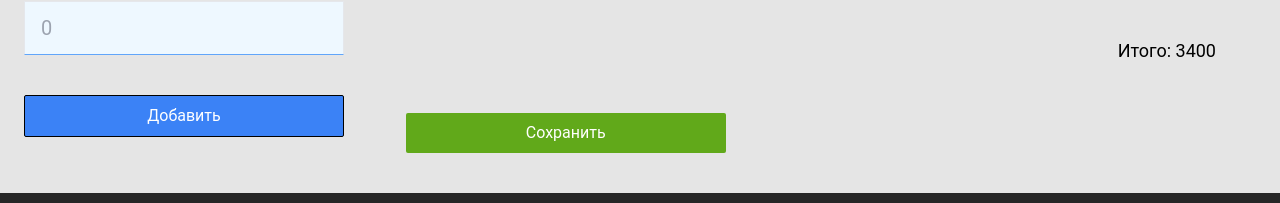
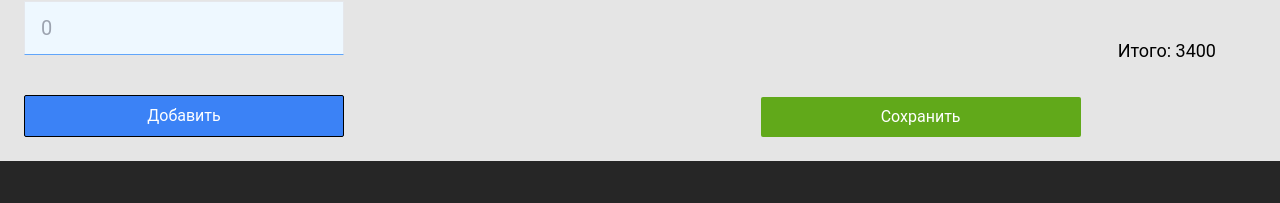
Before and after one commit to GoGagoo/test_work_for_jhm, a Vue app: page / in a window 1280 px wide. Shown: the part 287-490 px from the top of the page. Built offline with nearby package versions, Linux system fonts and the light colour scheme; no server answers; a web font is replaced by a local one.

Commit message:
Change the Location of the Save Button

```diff
--- a/src/components/Header.vue
+++ b/src/components/Header.vue
@@ -1,6 +1,6 @@
 <script setup>
+import Button from './Button.vue'
 import Order from './Order.vue'
-import Button from './Button.vue'
 
 </script>
 
@@ -51,10 +51,10 @@ import Button from './Button.vue'
 			<div class="row-span-2 col-span-12 mt-12">
 				<div class="rounded-lg p-4">
 					<h2 class="text-lg text-right mr-12 mb-2">Итого: 3400</h2>
-					<Button color="green">
+				</div>
+				<Button class="p-12 mt-2 ml-96" color="green">
 						Сохранить
 					</Button>
-				</div>
 			</div>
 		</div>
 	</div>
--- a/src/components/SaveButton.vue
+++ b/src/components/SaveButton.vue
@@ -1,5 +1,5 @@
 <template>
-	<button class="bg-[#61A91A]  transition ease-linear delay-100 text-white w-80 rounded-sm px-4 py-2">
+	<button class="bg-[#61A91A] transition ease-linear delay-100 text-white w-80 rounded-sm px-4 py-2">
 		Сохранить
 	</button>
 </template>
```
